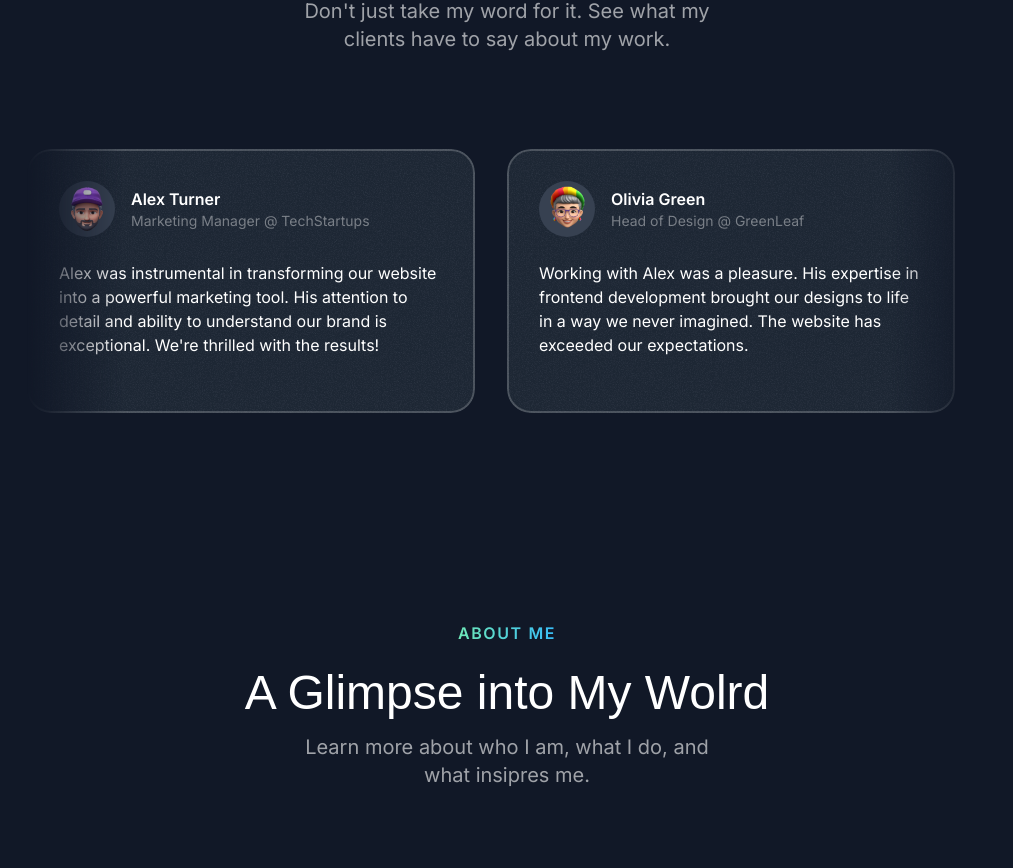
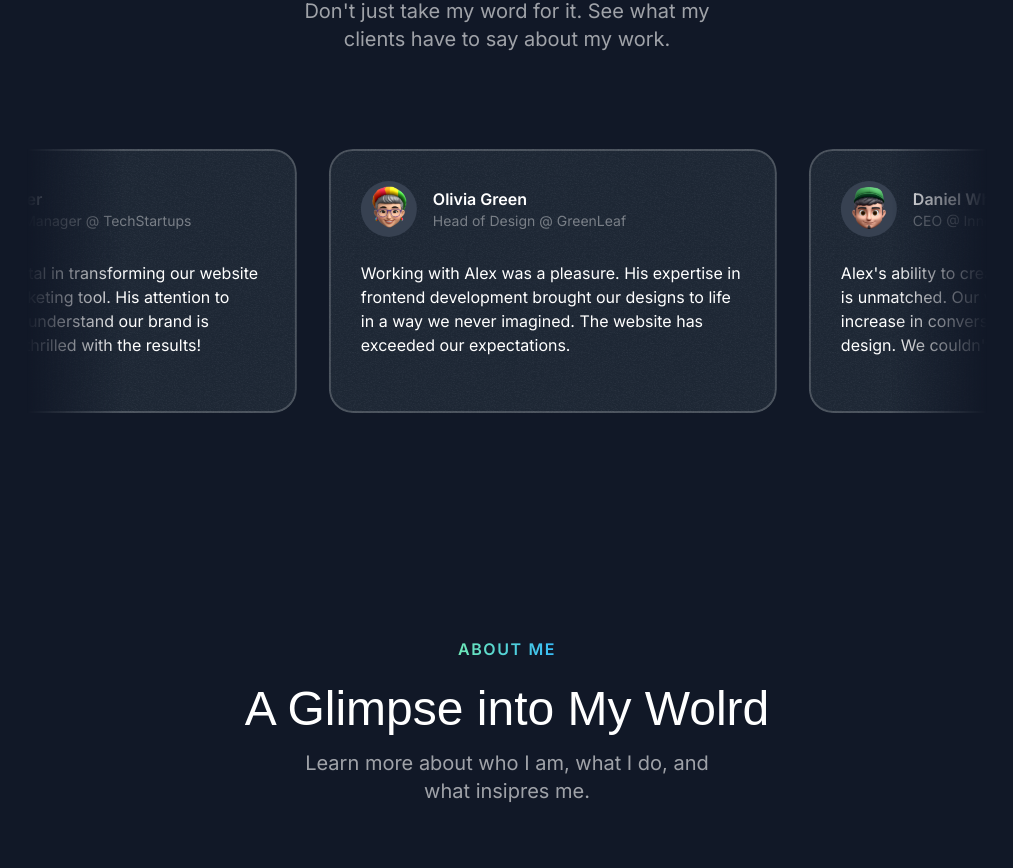
Before and after one commit to gabriel-samo/portfolio-Stars, a Next.js app: page / in a window 1280 px wide. Shown: the part 3379-4247 px from the top of the page, without its empty margins (133-1146 px from the left). Built offline with nearby package versions, Linux system fonts and the light colour scheme; a web font is replaced by a local one.

Commit message:
complete: Testimonials animations

```diff
--- a/src/sections/Testimonials.tsx
+++ b/src/sections/Testimonials.tsx
@@ -3,11 +3,10 @@
 import memojiAvatar3 from "@/assets/images/memoji-avatar-3.png";
 import memojiAvatar4 from "@/assets/images/memoji-avatar-4.png";
 import memojiAvatar5 from "@/assets/images/memoji-avatar-5.png";
-import grainImage from "@/assets/images/grain.jpg";
 
 import { SectionHeader } from "@/components/SectionHeader";
+import { Card } from "@/components/Card";
 import Image from "next/image";
-import { Card } from "@/components/Card";
 
 const testimonials = [
   {
@@ -52,10 +51,13 @@
           description="Don't just take my word for it. See what my clients have to say about
           my work."
         />
-        <div className="mt-16 md:mt-24 flex overflow-x-clip [mask-image:linear-gradient(to_right,transparent,black_10%,black_90%,transparent)]">
-          <div className="flex gap-8 flex-none">
-            {testimonials.map((testimonial, index) => (
-              <Card key={index} className="max-w-xs md:max-w-md p-6 md:p-8">
+        <div className="mt-12 md:mt-20 flex overflow-x-clip [mask-image:linear-gradient(to_right,transparent,black_10%,black_90%,transparent)] py-4">
+          <div className="flex gap-8 pr-8 flex-none animate-move-left [animation-duration:90s] hover:[animation-play-state:paused]">
+            {[...testimonials, ...testimonials].map((testimonial, index) => (
+              <Card
+                key={index}
+                className="max-w-xs md:max-w-md p-6 md:p-8 hover:-rotate-3 transition duration-300"
+              >
                 <div className="flex gap-4 items-center">
                   <div className="size-14 bg-gray-700 inline-flex items-center justify-center rounded-full flex-shrink-0">
                     <Image
```
